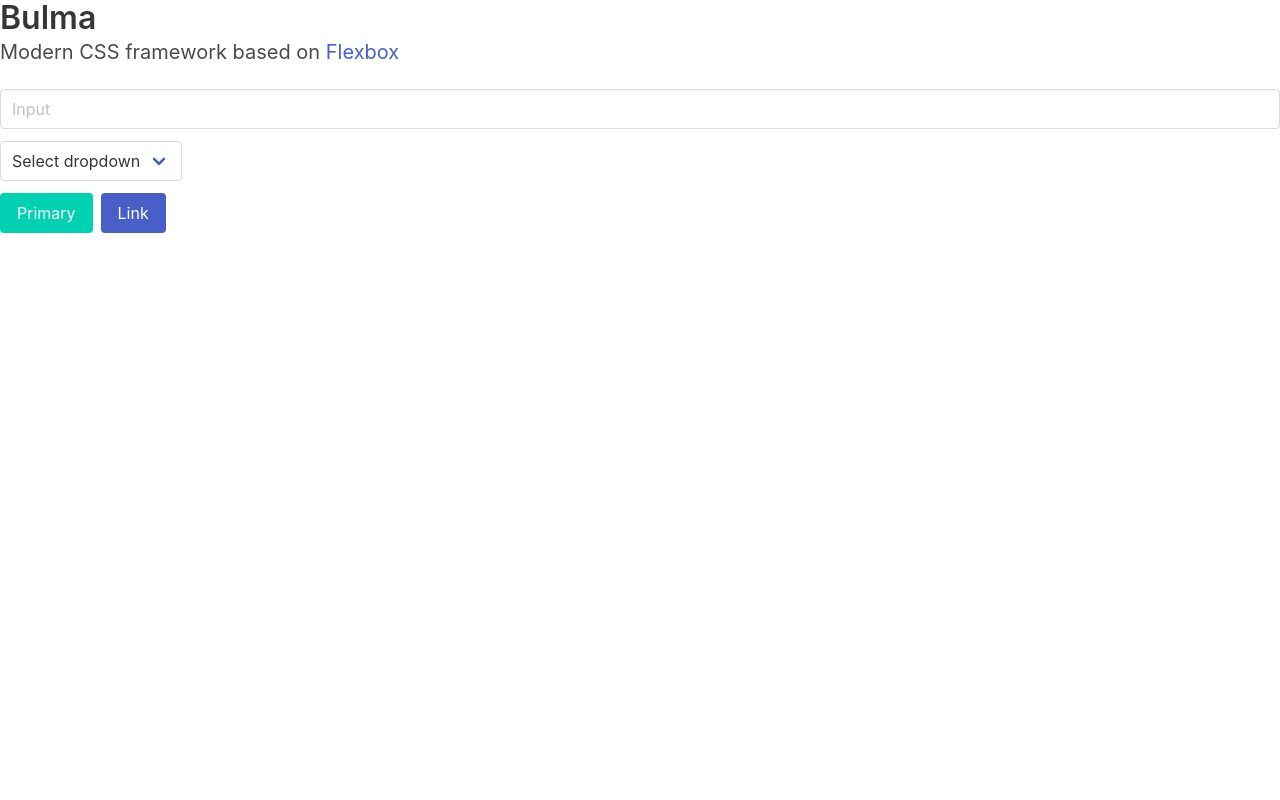
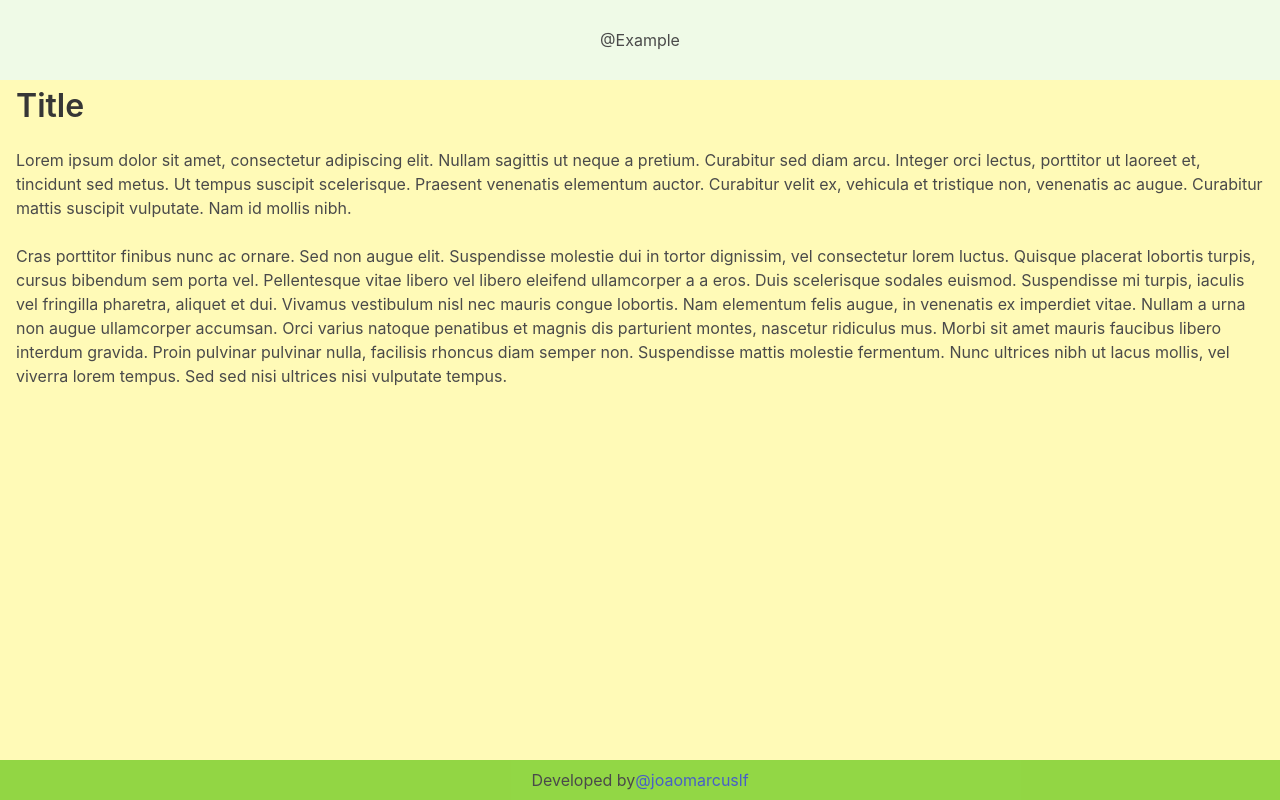
Before and after one commit to joaomarcuslf/front-end-2020, a website built with webpack: page public/index.html in a window 1280 px wide. Built offline with nearby package versions, Linux system fonts and the light colour scheme.

Commit message:
Added example for OOCSS

```diff
--- a/public/index.html
+++ b/public/index.html
@@ -9,38 +9,30 @@
     <link rel="stylesheet" href="bundle.css" />
   </head>
   <body>
-    <h1 class="title">
-      Bulma
-    </h1>
+    <nav class="navbar-element">
+      <div class="brand-name">
+        @Example
+      </div>
+    </nav>
 
-    <p class="subtitle">
-      Modern CSS framework based on
-      <a
-        href="https://developer.mozilla.org/en-US/docs/Web/CSS/CSS_Flexible_Box_Layout/Basic_Concepts_of_Flexbox"
-        >Flexbox</a
-      >
-    </p>
+    <section class="content-element">
+      <h1 class="main-title">
+        Title
+      </h1>
 
-    <div class="field">
-      <div class="control">
-        <input class="input" type="text" placeholder="Input" />
+      <p class="content">
+        Lorem ipsum dolor sit amet, consectetur adipiscing elit. Nullam sagittis ut neque a pretium. Curabitur sed diam arcu. Integer orci lectus, porttitor ut laoreet et, tincidunt sed metus. Ut tempus suscipit scelerisque. Praesent venenatis elementum auctor. Curabitur velit ex, vehicula et tristique non, venenatis ac augue. Curabitur mattis suscipit vulputate. Nam id mollis nibh.
+      </p>
+      <p class="content">
+        Cras porttitor finibus nunc ac ornare. Sed non augue elit. Suspendisse molestie dui in tortor dignissim, vel consectetur lorem luctus. Quisque placerat lobortis turpis, cursus bibendum sem porta vel. Pellentesque vitae libero vel libero eleifend ullamcorper a a eros. Duis scelerisque sodales euismod. Suspendisse mi turpis, iaculis vel fringilla pharetra, aliquet et dui. Vivamus vestibulum nisl nec mauris congue lobortis. Nam elementum felis augue, in venenatis ex imperdiet vitae. Nullam a urna non augue ullamcorper accumsan. Orci varius natoque penatibus et magnis dis parturient montes, nascetur ridiculus mus. Morbi sit amet mauris faucibus libero interdum gravida. Proin pulvinar pulvinar nulla, facilisis rhoncus diam semper non. Suspendisse mattis molestie fermentum. Nunc ultrices nibh ut lacus mollis, vel viverra lorem tempus. Sed sed nisi ultrices nisi vulputate tempus.
+      </p>
+    </section>
+
+    <footer class="footer-element">
+      <div class="developed-by">
+        Developed by <a href="https://github.com/joaomarcuslf2">@joaomarcuslf</a>
       </div>
-    </div>
-
-    <div class="field">
-      <p class="control">
-        <span class="select">
-          <select>
-            <option>Select dropdown</option>
-          </select>
-        </span>
-      </p>
-    </div>
-
-    <div class="buttons">
-      <a class="button is-primary">Primary</a>
-      <a class="button is-link">Link</a>
-    </div>
+    </footer>
 
     <script src="bundle.js"></script>
   </body>
--- /dev/null
+++ b/src/sass/bases/flex-container.scss
@@ -0,0 +1,4 @@
+.flex-container {
+  display: flex;
+  width: 100%;
+}
--- /dev/null
+++ b/src/sass/bases/horizontal-center-container.scss
@@ -0,0 +1,5 @@
+.horizontal-center-container {
+  @extend .flex-container;
+
+  justify-content: center;
+}
--- /dev/null
+++ b/src/sass/bases/vertical-center-container.scss
@@ -0,0 +1,5 @@
+.vertical-center-container {
+  @extend .flex-container;
+
+  align-items: center;
+}
--- a/src/sass/main.scss
+++ b/src/sass/main.scss
@@ -1,2 +1,10 @@
 @charset "utf-8";
 @import "../../node_modules/bulma/bulma.sass";
+
+@import "./bases/flex-container";
+@import "./bases/vertical-center-container";
+@import "./bases/horizontal-center-container";
+
+@import "./objects/navbar-element";
+@import "./objects/content-element";
+@import "./objects/footer-element";
--- /dev/null
+++ b/src/sass/objects/content-element.scss
@@ -0,0 +1,20 @@
+.content-element {
+  @extend .flex-container;
+
+  flex-direction: column;
+
+  height: 90vh;
+
+  background-color: rgb(255, 250, 183);
+
+  padding: 8px 16px;
+
+  .main-title {
+    @extend .title;
+    @extend .is-family-primary;
+  }
+
+  .content {
+    @extend .is-family-sans-serif;
+  }
+}
--- /dev/null
+++ b/src/sass/objects/footer-element.scss
@@ -0,0 +1,17 @@
+.footer-element {
+  @extend .flex-container;
+
+  height: 5vh;
+
+  padding: 10px;
+
+  background-color: rgba(100, 200, 20, .7);
+
+  position: fixed;
+  bottom: 0;
+
+  .developed-by {
+    @extend .vertical-center-container;
+    @extend .horizontal-center-container;
+  }
+}
--- /dev/null
+++ b/src/sass/objects/navbar-element.scss
@@ -0,0 +1,14 @@
+.navbar-element {
+  @extend .vertical-center-container;
+  @extend .horizontal-center-container;
+
+  height: 10vh;
+
+  padding: 10px;
+
+  background-color: rgba(100, 200, 20, .1);
+
+  .brand-name {
+    // width: 2em;
+  }
+}
```
Also changed, not shown: oocss.md (added, +17 -0 lines).
